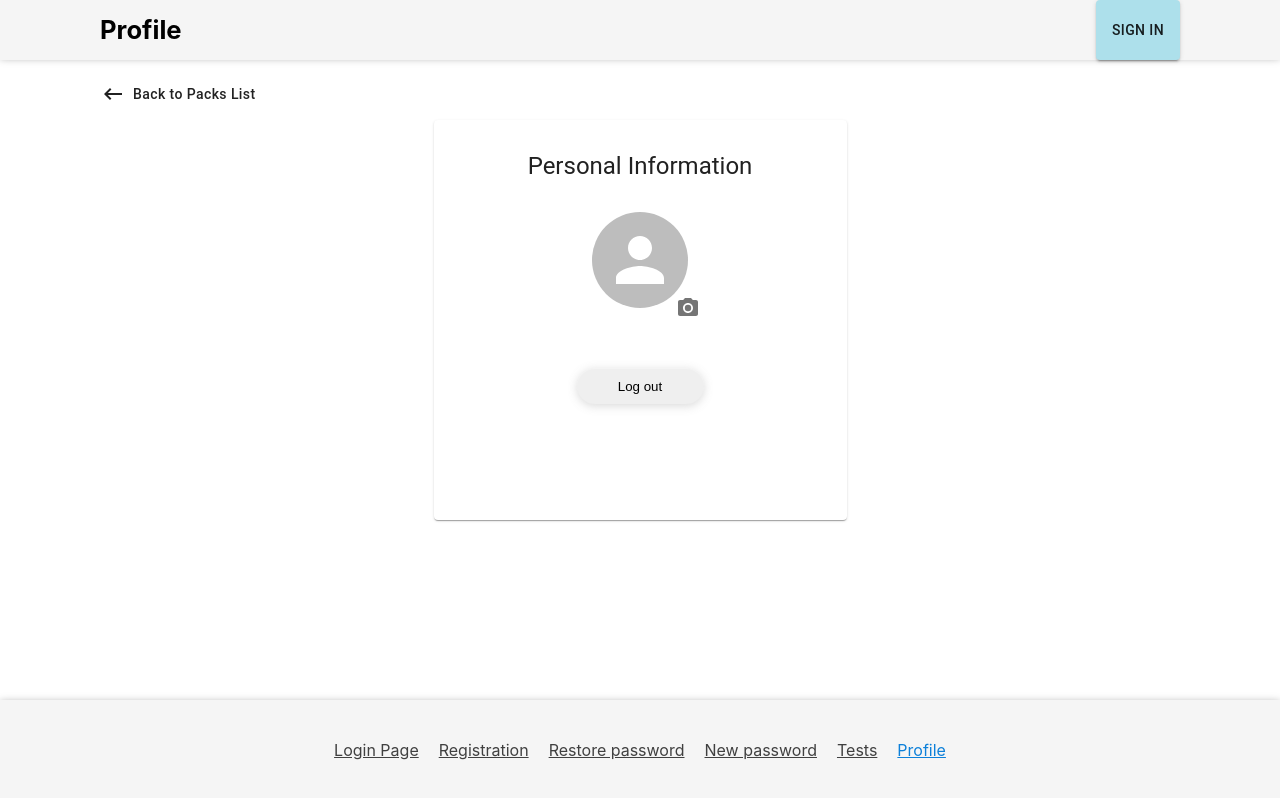
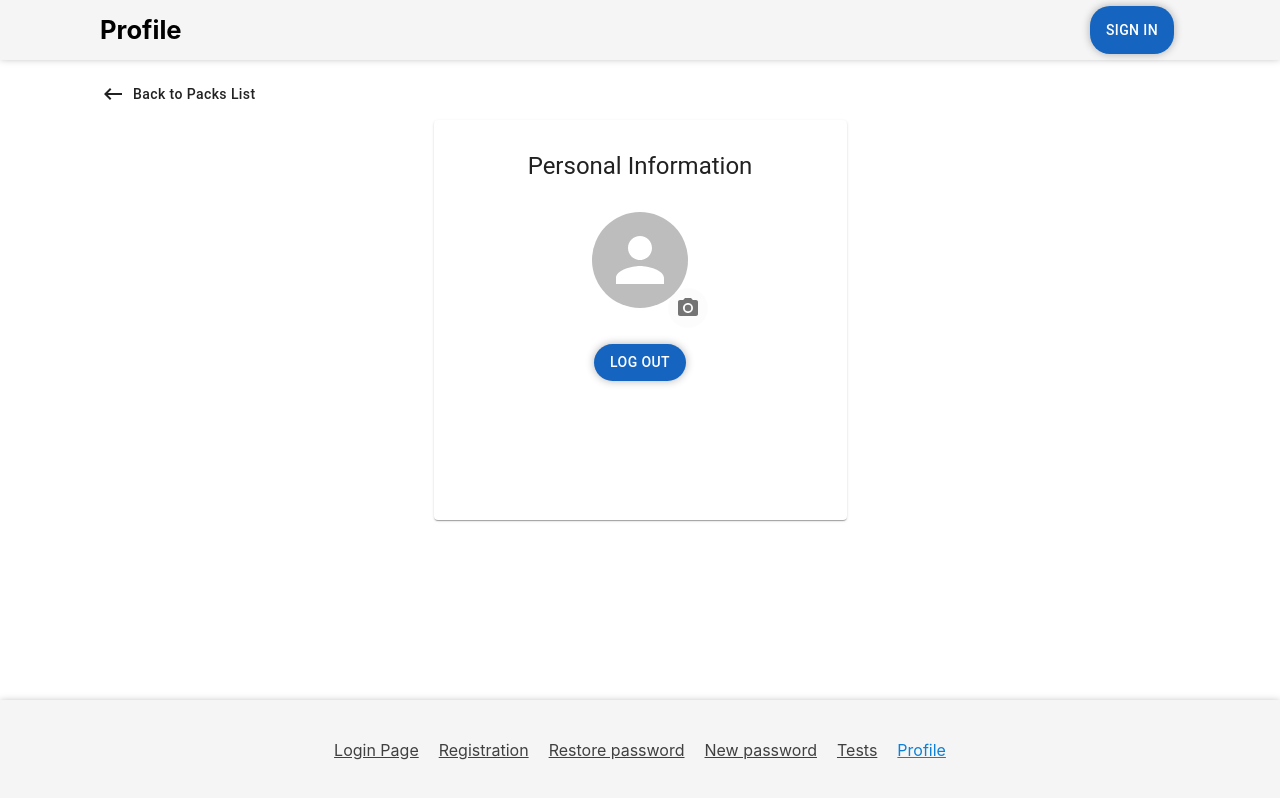
Before and after one commit to dspopravko/friday-project, a React (Create React App) app: page /#/profile in a window 1280 px wide. Built offline with nearby package versions, Linux system fonts and the light colour scheme.

Commit message:
styling: common buttons

```diff
--- a/src/assets/mui-theme.ts
+++ b/src/assets/mui-theme.ts
@@ -1,15 +1,58 @@
 import { createTheme } from '@mui/material'
+import { blue, red, yellow } from '@mui/material/colors'
 
 export const theme = createTheme({
   palette: {
     primary: {
-      main: 'hsl(190, 60%, 80%)',
+      light: blue[700],
+      main: blue[800],
+      dark: blue[900],
+      contrastText: blue[50],
     },
     secondary: {
-      main: 'hsl(160, 68%, 70%)',
+      light: red[700],
+      main: red[800],
+      dark: red[900],
+      contrastText: red[50],
     },
     info: {
-      main: 'hsl(116, 68%, 70%)',
+      light: yellow[700],
+      main: yellow[800],
+      dark: yellow[900],
+      contrastText: yellow[50],
+    },
+  },
+  components: {
+    MuiButton: {
+      styleOverrides: {
+        root: {
+          color: '#ffffff',
+          margin: '6px',
+          paddingLeft: '16px',
+          paddingRight: '16px',
+          boxShadow: '0 0px 8px rgba(0, 0, 0, .30)',
+          borderRadius: '20px',
+          backgroundColor: blue[800],
+          '&.Mui-disabled': {
+            backgroundColor: '#c5c5c5',
+            color: '#262626',
+          },
+          '&:hover': {
+            backgroundColor: blue[700],
+          },
+
+          '&.Mui-disabled:hover': {
+            cursor: 'not-allowed',
+          },
+        },
+      },
+    },
+    MuiButtonBase: {
+      styleOverrides: {
+        root: {
+          backgroundColor: 'hsla(0,0%,0%,0.01)',
+        },
+      },
     },
   },
 })
--- a/src/common/components/button/XButton.module.css
+++ /dev/null
@@ -1,50 +0,0 @@
-.button {
-  width: 118px;
-  min-height: 36px;
-  border: none;
-  border-radius: 3px;
-  margin: 2px;
-  font-family: 'Montserrat', sans-serif;
-  font-size: 14px;
-  font-weight: 600;
-  line-height: 18px;
-  letter-spacing: 0;
-  color: var(--background-color);
-  transition: ease 0.1s;
-}
-
-.button.disabled {
-  background: var(--shade-b-4);
-  opacity: 0.5;
-}
-
-.secondary {
-  color: #0066cc;
-  border: 1px solid #0066cc;
-  background: transparent;
-}
-
-.red {
-  background: var(--shade-r-6);
-}
-.red:hover {
-  background: var(--shade-r-6);
-}
-.red:active {
-  background: var(--shade-r-6);
-}
-.default {
-  background: var(--shade-b-6);
-}
-.default:hover {
-  background: var(--shade-b-7);
-}
-.default:active {
-  background: var(--shade-b-5);
-}
-.secondary:hover {
-  background: var(--shade-b-18);
-}
-.secondary:active {
-  background: var(--shade-b-17);
-}
--- a/src/common/components/button/XButton.tsx
+++ b/src/common/components/button/XButton.tsx
@@ -1,34 +1,50 @@
-import React, { ButtonHTMLAttributes, DetailedHTMLProps } from 'react'
-import s from './XButton.module.css'
+import React from 'react'
+import { Button } from '@mui/material'
+import { theme } from '../../../assets/mui-theme'
+import { ExtendButtonBase } from '@mui/material/ButtonBase'
+import { ButtonTypeMap } from '@mui/material/Button/Button'
 
-type DefaultButtonPropsType = DetailedHTMLProps<
-  ButtonHTMLAttributes<HTMLButtonElement>,
-  HTMLButtonElement
->
+//всю типизацию надо рефакторить и делать нормально, с передачей event
+type DefaultButtonPropsType = ExtendButtonBase<ButtonTypeMap>
 
-type XButtonPropsType = DefaultButtonPropsType & {
-  xType?: string
+type XButtonPropsType = Omit<DefaultButtonPropsType, 'type'> & {
+  type?: 'primary' | 'secondary' | 'delete'
+  disabled?: boolean
+  children?: React.ReactNode
+  onClick?: () => void
+  onBlur?: () => void
+  ClassName?: string
 }
 
 const SuperButton: React.FC<XButtonPropsType> = ({
-  xType,
-  className,
+  type,
   disabled,
-  ...restProps
+  ClassName,
+  ...rest
 }) => {
-  const finalClassName = s.button
-  // +
-  // (disabled
-  //   ? ` ${s.disabled} `
-  //   : xType === 'red'
-  //   ? ` ${s.red} `
-  //   : xType === 'secondary'
-  //   ? ` ${s.secondary} `
-  //   : ` ${s.default} `) +
-  // (className ? ' ' + className : '')
-
   return (
-    <button disabled={disabled} className={className} {...restProps} />
+    <Button
+      {...rest}
+      disabled={disabled}
+      sx={{
+        color: 'hsl(0,0%,100%)',
+        ...(type === 'secondary' && {
+          color: 'hsl(0,0%,3%)',
+          backgroundColor: 'hsl(0,0%,100%)',
+          '&:hover': {
+            backgroundColor: 'hsl(0,0%,96%)',
+          },
+        }),
+        ...(type === 'delete' && {
+          backgroundColor: theme.palette.error.dark,
+          '&:hover': {
+            backgroundColor: theme.palette.error.light,
+          },
+        }),
+      }}
+    >
+      {rest.children}
+    </Button>
   )
 }
 
--- a/src/pages/profile/Profile.tsx
+++ b/src/pages/profile/Profile.tsx
@@ -64,9 +64,7 @@ export const Profile = () => {
         <Typography className={styles.email} component={'p'}>
           {user.email}
         </Typography>
-        <XButton className={styles.btn} onClick={logoutHandler}>
-          Log out
-        </XButton>
+        <XButton onClick={logoutHandler}>Log out</XButton>
       </Card>
     </Grid>
   )
--- a/src/pages/test/Test.tsx
+++ b/src/pages/test/Test.tsx
@@ -39,10 +39,17 @@ export const Test = () => {
       <div className={s.container}>
         <div className={s.item}>
           Buttons:
-          <XButton onClick={authCorrect}>Auth (correct login:password)</XButton>
-          <XButton onClick={checkMe}>check me</XButton>
-          <XButton onClick={logoutHandler} xType={'secondary'}>
+          <XButton onClick={authCorrect} type={'primary'}>
+            Auth (correct login:password)
+          </XButton>
+          <XButton onClick={checkMe} type={'secondary'}>
+            check me
+          </XButton>
+          <XButton onClick={logoutHandler} type={'delete'}>
             Logout
+          </XButton>
+          <XButton onClick={logoutHandler} disabled>
+            Disabled
           </XButton>
         </div>
         <div className={s.item}>
```
